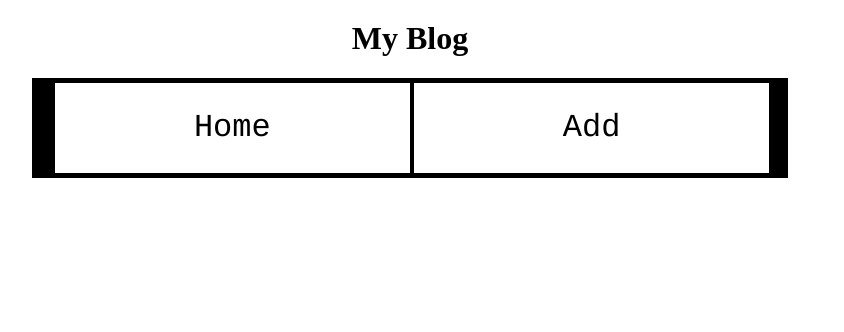
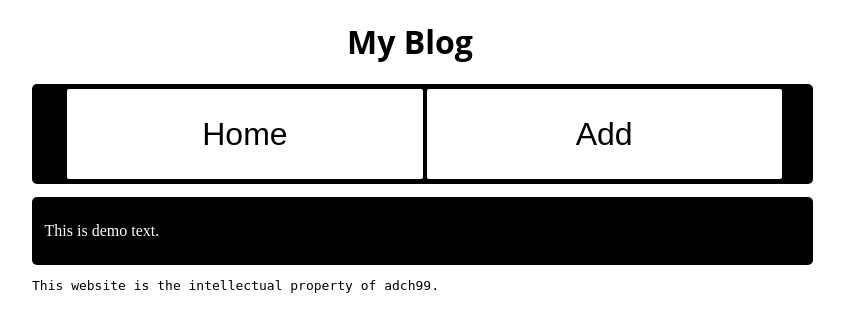
Before and after one commit to adch99/pyBlog, a Python web app: template templates/template.html in a window 1280 px wide. Shown: the top 332 px of the page, without its empty margins (230-1074 px from the left). Run offline with Jinja, Linux system fonts and the light colour scheme; the template is opened without the code that fills it, so the values that code supplies are empty.

Commit message:
Completed the template

```diff
--- a/templates/main.css
+++ b/templates/main.css
@@ -9,16 +9,20 @@ h1 {
     text-align: center;
     margin-top: 10px;
     font-size: 2em;
-    font-family: "sans-serif";
+    font-family: "open sans";
+}
+
+div {
+    border-radius: 5px;
 }
 
 #navbar {
-    left: 20%;
-    right: 20%;
+    margin: 0% 20%;
     width: 60%;
     position: relative;
     height: 100px;
     background-color: #000000;
+    padding: 0% 1%;
 }
 
 .nav {
@@ -32,8 +36,21 @@ h1 {
     line-height: 90px;
     font-size: 2em;
     text-align: center;
-    font-family: courier;
-    padding: 0% 1% 0% 1%;
+    font-family: sans-serif;
+    padding: 0% 1%;
     display: inline-block;
-    /*float: left;*/
+    border-radius: 2px;
 }
+
+#main-container {
+    width: 60%;
+    padding: 2% 1%;
+    border: 1px #000000;
+    background-color: #000000;
+    color: #ffffff;
+    margin: 1% 20%;
+}
+
+footer {
+    margin: 0% 20%;
+}
--- a/templates/template.html
+++ b/templates/template.html
@@ -8,5 +8,12 @@
         <div class="nav">Home</div>
         <div class="nav">Add</div>
     </div>
+    <div id="main-container">
+        <!--Place the main content here-->
+        This is demo text.
+    </div>
+    <footer>
+        <pre>This website is the intellectual property of adch99.</pre>
+    </footer>
 </body>
 </html>
```
Also changed, not shown: blog/manage.py (+6 -2 lines), 1 other file.
